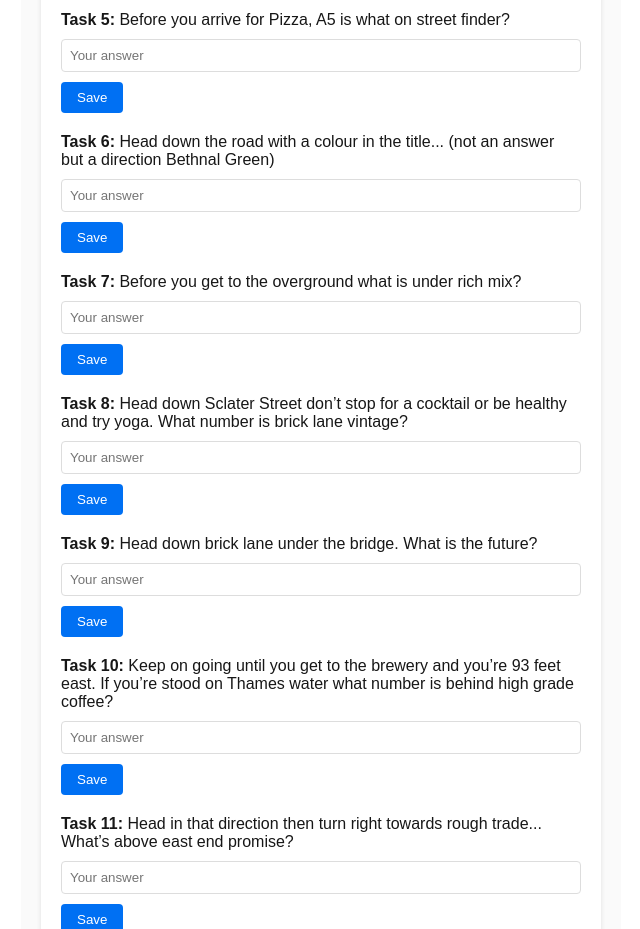
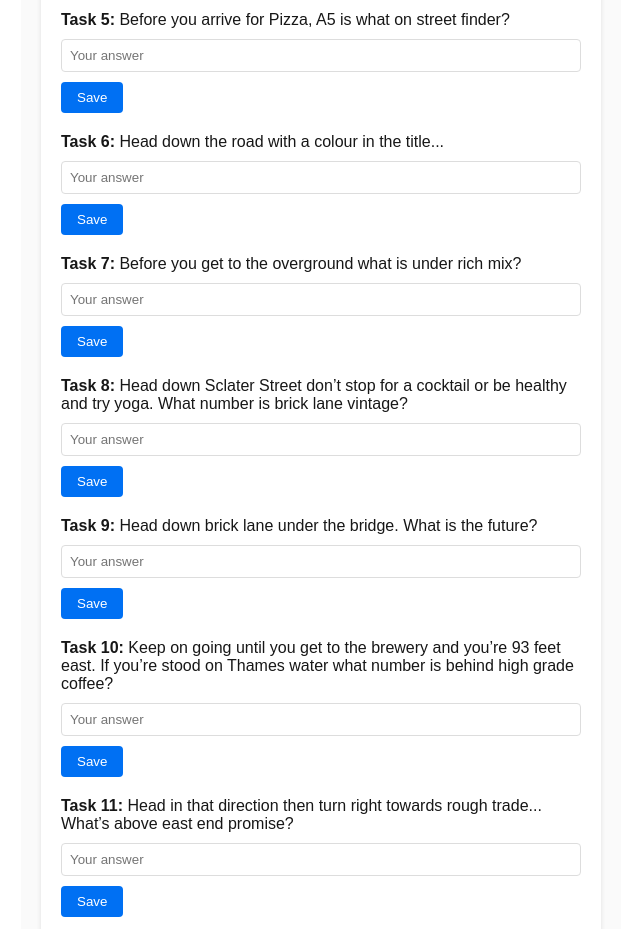
Before and after one commit to frmuller41182/treasurehuntexample, a Next.js app: page / in a window 1280 px wide. Shown: the part 2240-3169 px from the top of the page, without its empty margins (319-959 px from the left). Built offline with nearby package versions, Linux system fonts and the light colour scheme.

Commit message:
Update page.jsx

```diff
--- a/app/page.jsx
+++ b/app/page.jsx
@@ -26,7 +26,7 @@ const tasks = [
   },
   {
     id: 6,
-    instruction: `Head down the road with a colour in the title... (not an answer but a direction Bethnal Green)`,
+    instruction: `Head down the road with a colour in the title...`,
   },
   {
     id: 7,
```
